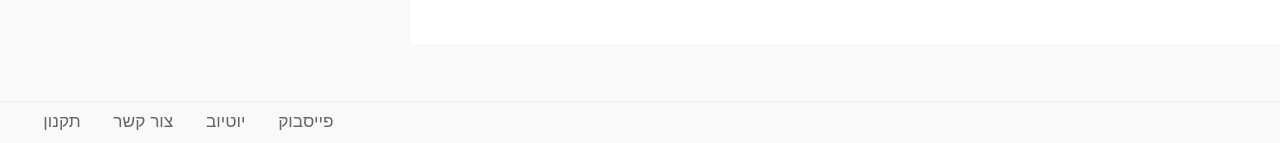
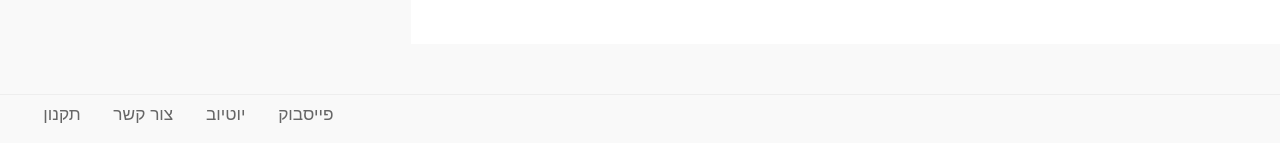
Before and after one commit to laukstein/lea.laukstein.com, a Jekyll site: the page built from index.md, in a window 1280 px wide and 1400 px high, scrolled down 483 px. Shown: the part 1254-1397 px from the top of the window. Built offline with Jekyll 4.4.1, drawn with Linux system fonts in a browser that asks for light colours.

Commit message:
Content full height till footer

```diff
--- a/_includes/style.css
+++ b/_includes/style.css
@@ -229,7 +229,7 @@
     max-width: 84.78em;
     min-height: 100%;
     padding-top: 3.7em;
-    padding-bottom: 3em;
+    padding-bottom: 2.6em;
     margin: auto;
     box-sizing: border-box;
     -webkit-user-select: text; /* Safari legacy */
@@ -357,7 +357,7 @@
 }
 .table.scale,
 main .table.center {
-    min-height: calc(100vh - 6.7em);
+    min-height: calc(100vh - 6.3em);
 }
 .cel {
     display: table-cell;
```
